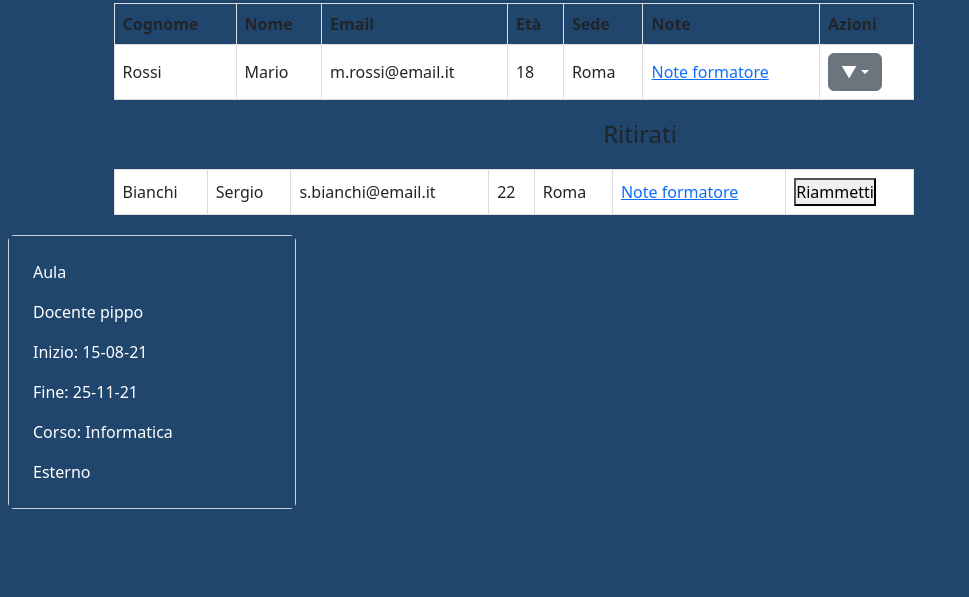
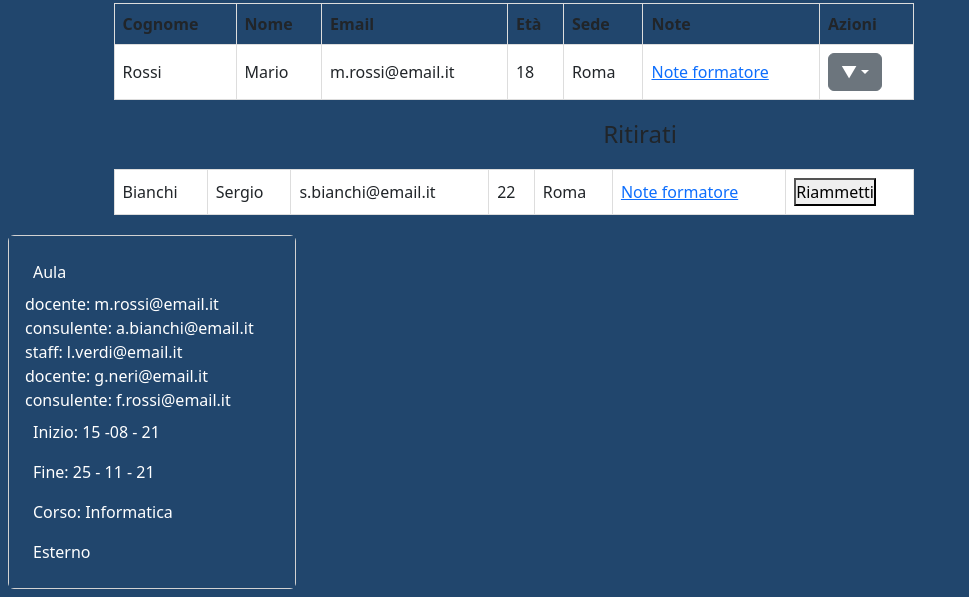
Before and after one commit to abSimone/crm-formazione-ts, a website built with webpack: page index3.html in a window 1280 px wide. Shown: the part 81-678 px from the top of the page, without its empty margins (0-969 px from the left). Built offline with nearby package versions, Linux system fonts and the light colour scheme; data requests are answered from the project's data file.

Commit message:
Creata funzione per la card e importato script bundle.js in index3.html

```diff
--- a/index3.html
+++ b/index3.html
@@ -76,15 +76,7 @@
 
     </main>
     <footer>
-        <div class="card" style="width: 18rem;">
-            <div id="info" class="card-body">
-                <label class="d-block p-2">Aula</label>
-                <label class="d-block p-2">Docente pippo</label>
-                <label class="d-block p-2">Inizio: 15-08-21</label>
-                <label class="d-block p-2">Fine: 25-11-21</label>
-                <label class="d-block p-2">Corso: Informatica</label>
-                <label class="d-block p-2">Esterno</label>
-            </div>
+        <div id="card" class="card" style="width: 18rem;">
         </div>
         <!-- <div>
             <label class="d-block p-2">Aula</label>
@@ -98,7 +90,7 @@
     <script src="https://cdn.jsdelivr.net/npm/bootstrap@5.0.2/dist/js/bootstrap.bundle.min.js"
         integrity="sha384-MrcW6ZMFYlzcLA8Nl+NtUVF0sA7MsXsP1UyJoMp4YLEuNSfAP+JcXn/tWtIaxVXM"
         crossorigin="anonymous"></script>
-
+    <script src="bundle.js"></script>
 
 </body>
 
--- a/src/index.ts
+++ b/src/index.ts
@@ -11,6 +11,26 @@ async function card() {
   let data = await response.json();
   console.log(data);
 
+  let labelDynamic: string = '';
+
+  data.forEach((element: any) => {
+    labelDynamic += `<label>${element.ruolo}: ${element.email}</label>`;
+  });
+
+  let card: HTMLElement = document.getElementById('card')!;
+  let elemementHtml: string = `
+    <div id="info" class="card-body">
+      <label class="d-block p-2">Aula</label>
+      ${labelDynamic}
+      <label class="d-block p-2"> Inizio: 15 -08 - 21 </label>
+      <label class="d-block p-2"> Fine: 25 - 11 - 21 </label>
+      <label class="d-block p-2"> Corso: Informatica </label>
+      <label class="d-block p-2"> Esterno </label>
+    </div>
+  `;
+  console.log(elemementHtml);
+
+  card.innerHTML = elemementHtml;
 }
 card();
 main();
```
